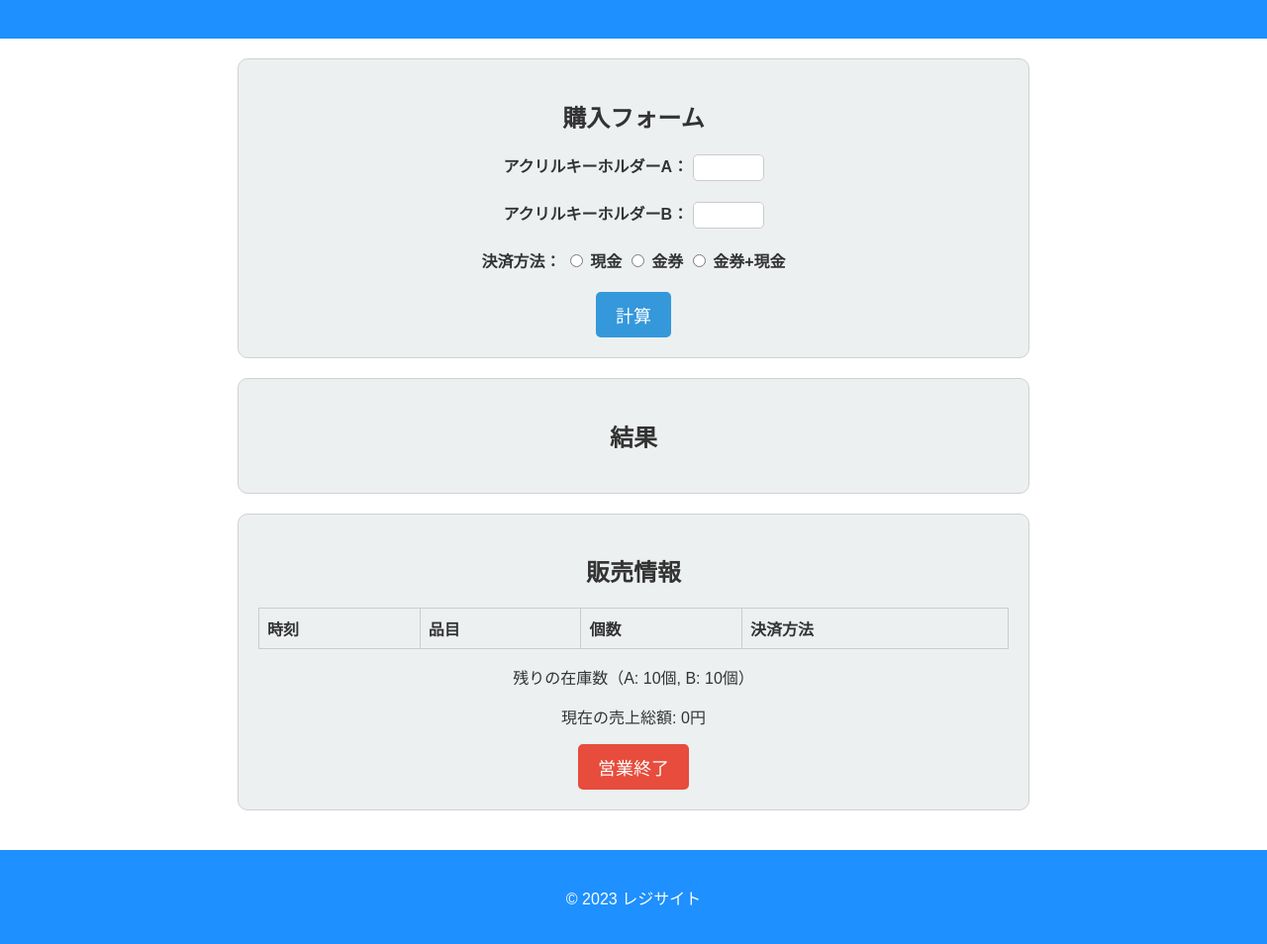
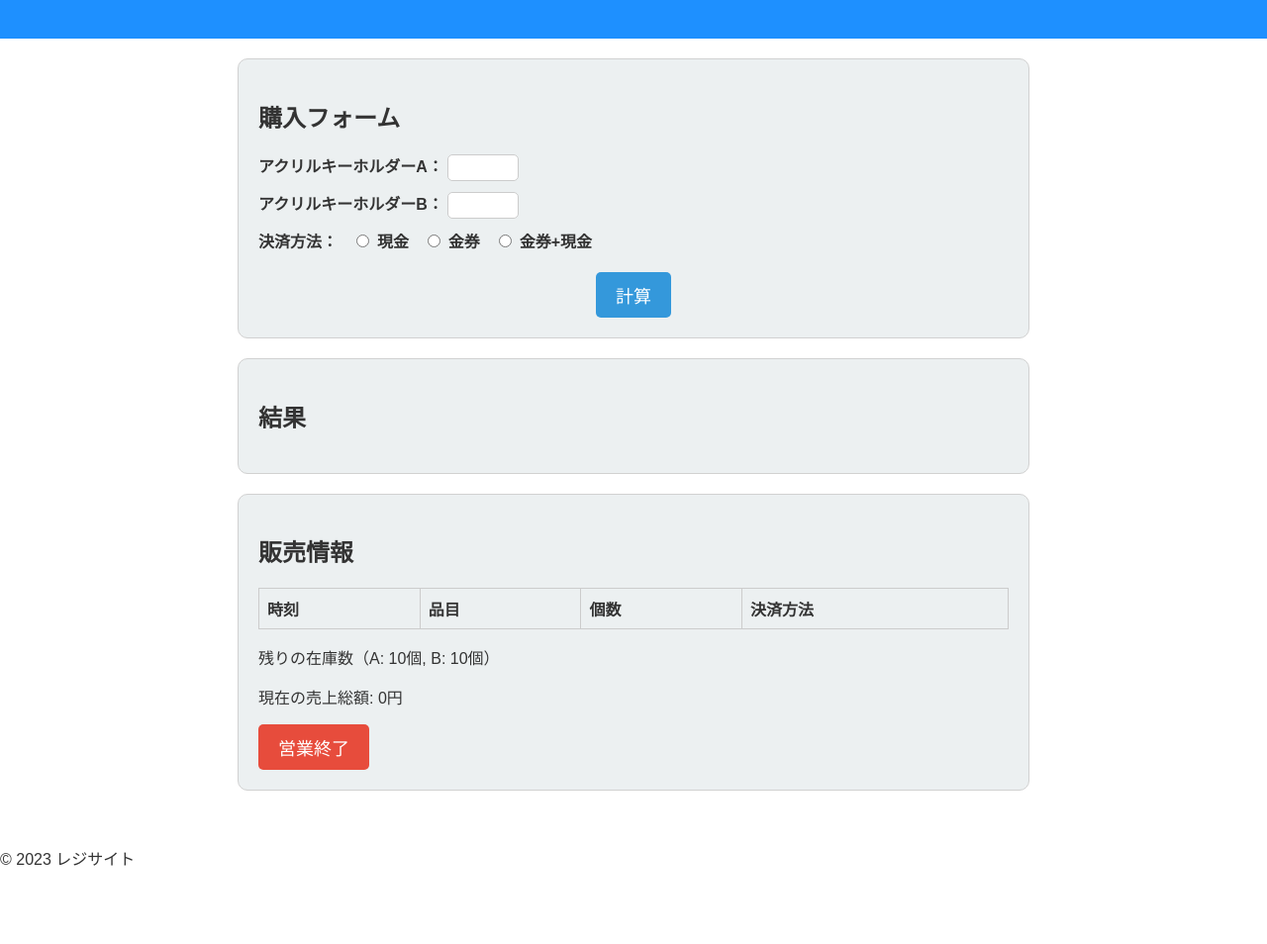
Before and after one commit to Kamerito/keyaki-ictpos, a plain HTML site: page index.html in a window 1280 px wide. Shown: the part 90-1044 px from the top of the page at 99% size. After the commit the page ends 985 px from the top, so only its background shows below. Drawn offline with Linux system fonts and the light colour scheme.

Commit message:
Update styles.css

```diff
--- a/styles.css
+++ b/styles.css
@@ -4,7 +4,6 @@ body {
     padding: 0;
     background-color: #fff;
     color: #333;
-    text-align: center;
 }
 
 header {
@@ -37,9 +36,8 @@ h2 {
 }
 
 .item-input {
-    margin-bottom: 20px;
+    margin-bottom: 10px;
 }
-
 
 label {
     font-weight: bold;
@@ -111,9 +109,11 @@ button[style="display: none;"] {
     display: none;
 }
 
-footer {
-    background-color: #1e90ff; /* 濃い水色 */
-    color: #fff;
-    text-align: center;
-    padding: 20px 0;
+/* 決済方法のスタイル */
+.payment-method {
+    margin-top: 10px;
 }
+
+.payment-method label {
+    margin-right: 10px;
+}
```
